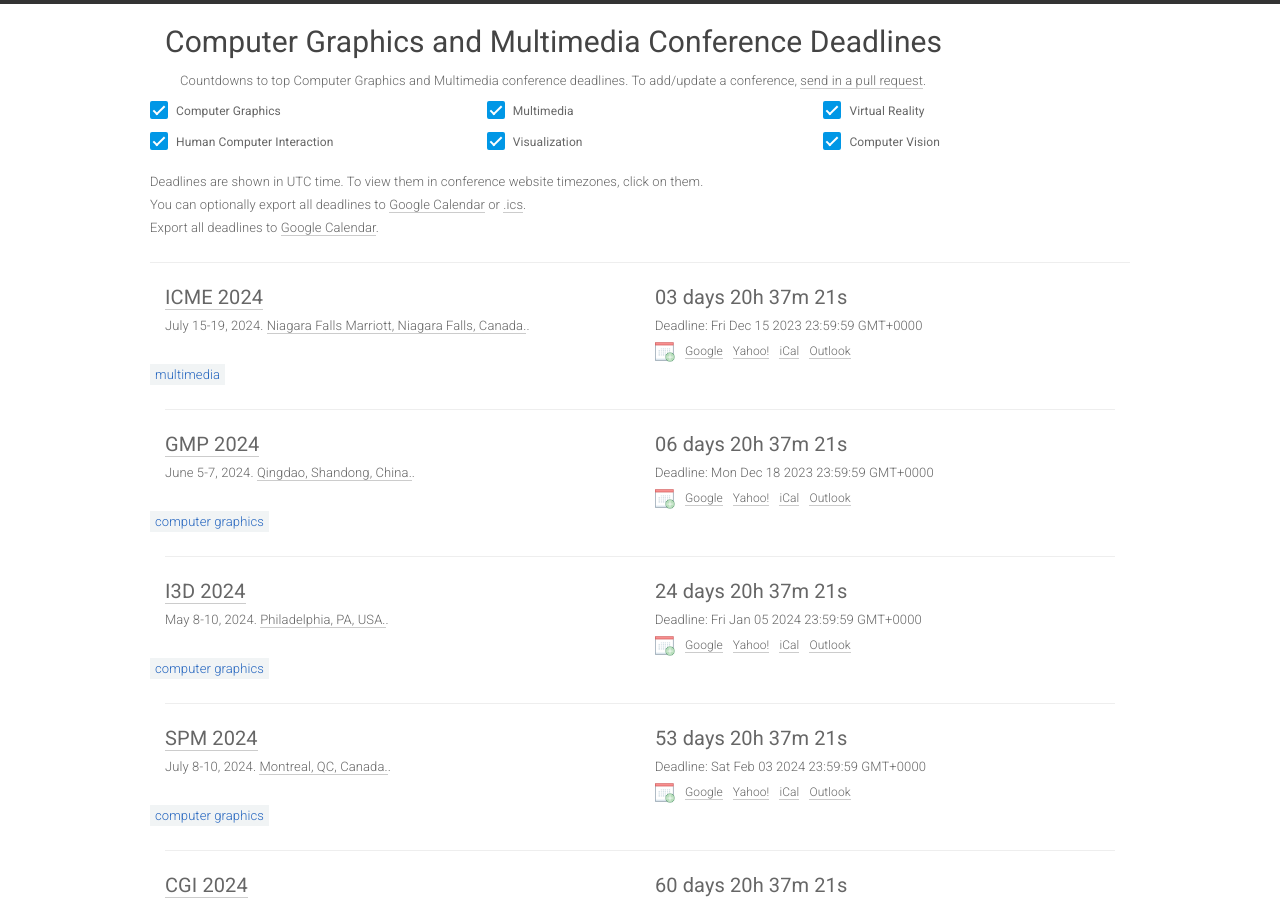
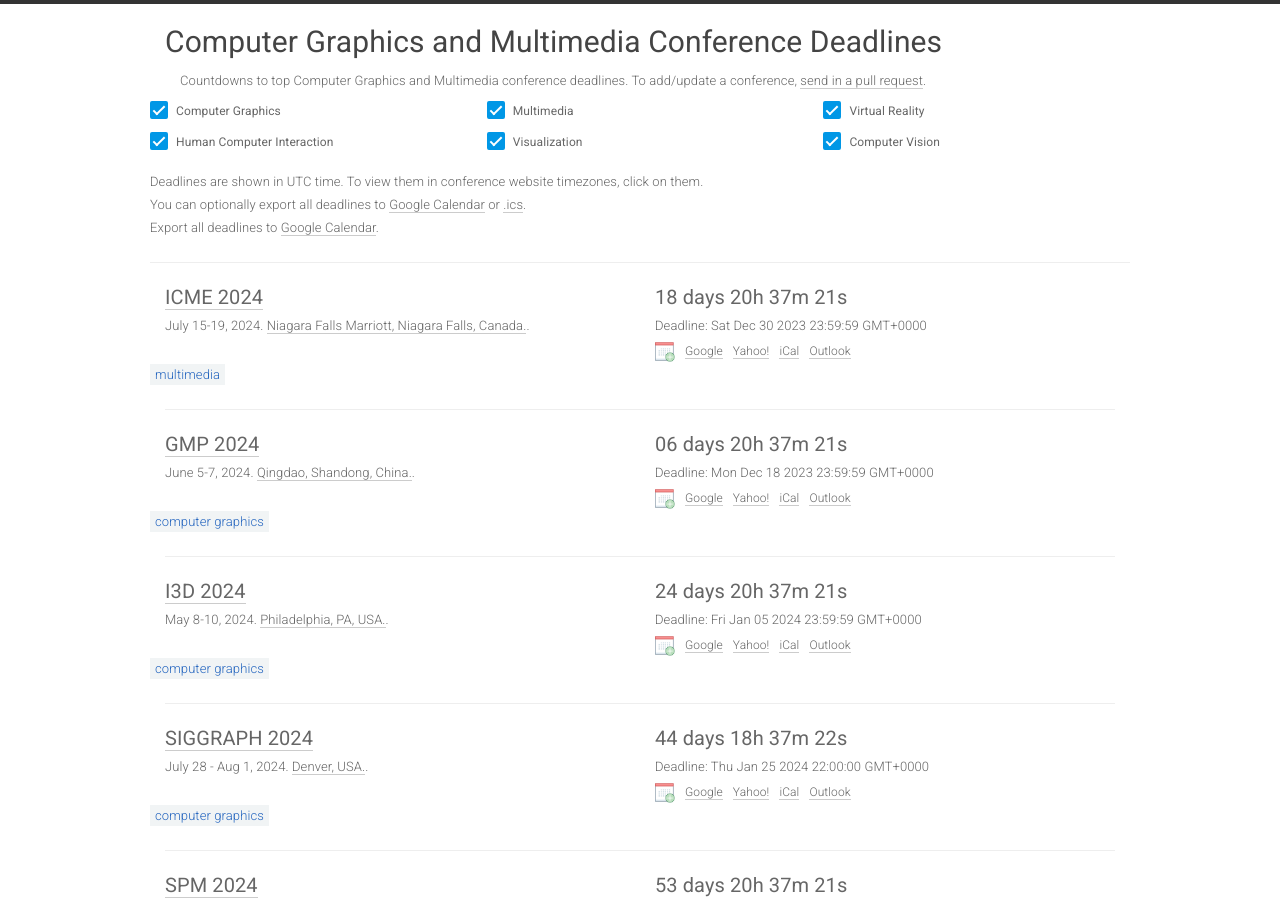
Before and after one commit to JianweiHu94/cgm-deadlines, a Jekyll site: the page built from index.html, in a window 1280 px wide and 900 px high. Built offline with Jekyll 4.4.1, drawn with Linux system fonts in a browser that asks for light colours; nearby versions of some CDN libraries.

Commit message:
Update conferences.yml

```diff
--- a/_data/conferences.yml
+++ b/_data/conferences.yml
@@ -3,7 +3,7 @@
   year: 2024
   id: icme2024
   link: https://2024.ieeeicme.org/
-  deadline: '2023-12-15 23:59:59'
+  deadline: '2023-12-30 23:59:59'
   timezone: UTC
   date: July 15-19, 2024
   place: Niagara Falls Marriott, Niagara Falls, Canada.
@@ -27,6 +27,16 @@
   timezone: UTC-7
   date: May 8-10, 2024
   place: Philadelphia, PA, USA.
+  sub: CG
+
+- title: SIGGRAPH
+  year: 2024
+  id: siggraph2024
+  link: https://sigir-2024.github.io/
+  deadline: '2024-1-25 22:00:00'
+  timezone: GMT
+  date: July 28 - Aug 1, 2024
+  place: Denver, USA.
   sub: CG
 
 - title: SPM
```
